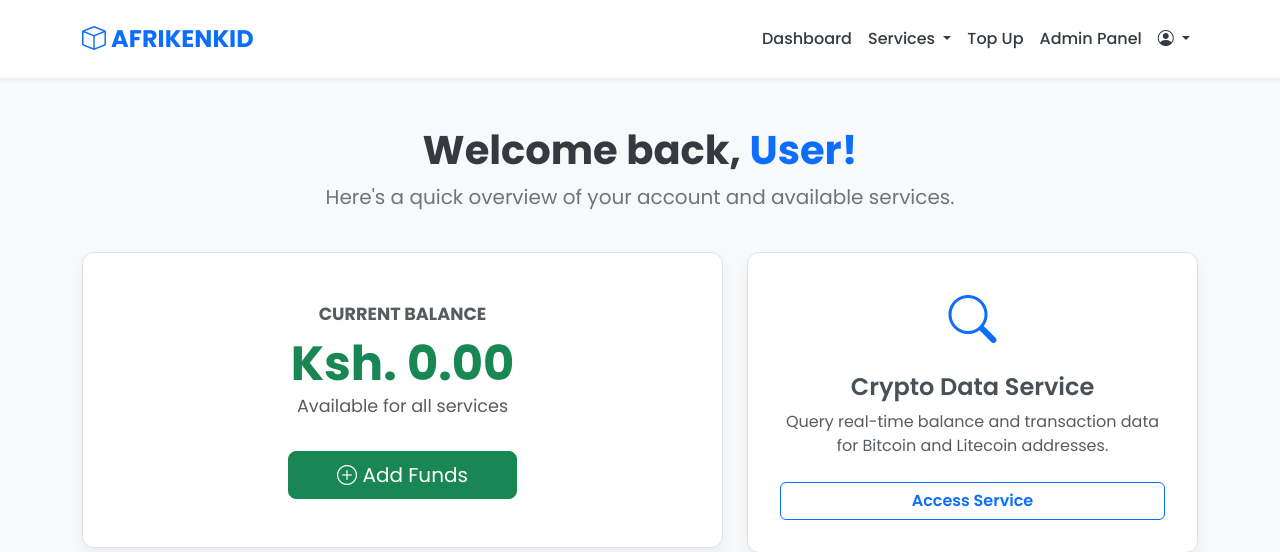
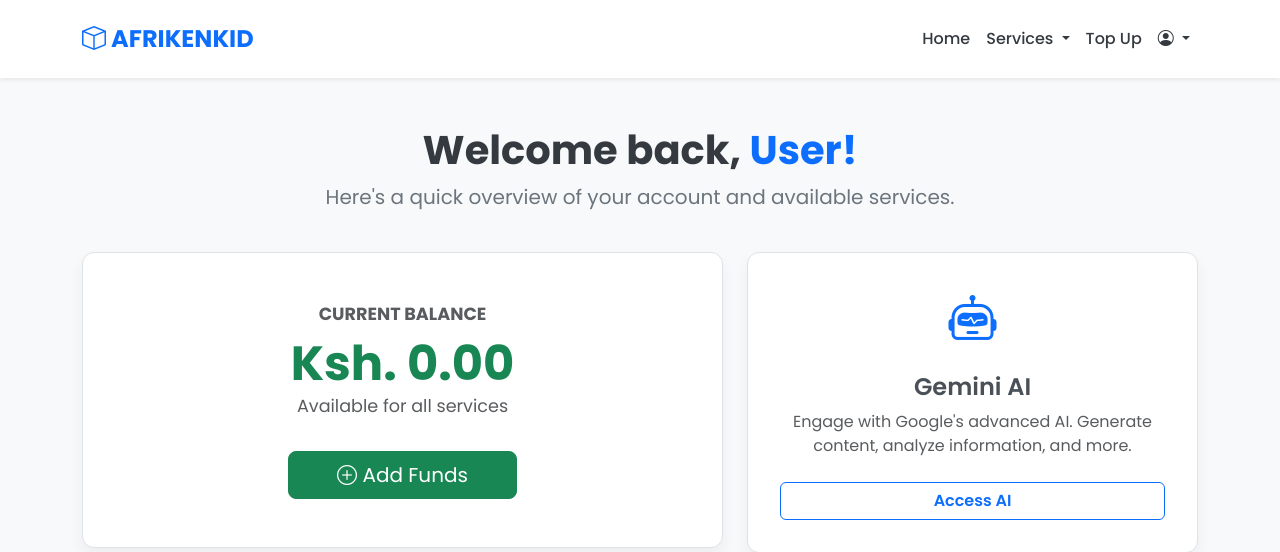
Before and after one commit to nehemiaobati/codeigniter, a CodeIgniter 4 app: the page made by app/Views/home/welcome_user.php in a window 1280 px wide. Shown: the top 552 px of the page. Run offline with PHP 8.4 and a stand-in for CodeIgniter, Linux system fonts and the light colour scheme; the template is opened without the code that fills it, so the values that code supplies are empty; some libraries are stand-ins or nearby versions.

Commit message:
feat: Reorder and rename navigation items
Reorders the "Crypto Service Card" to appear after the "Gemini API Card" on the user welcome page.
Renames the "Dashboard" link in the main navigation to "Home" for clarity.
Moves the "Admin Panel" link to be a dropdown item under the user profile, making the main navigation cleaner.

```diff
--- a/app/Views/home/welcome_user.php
+++ b/app/Views/home/welcome_user.php
@@ -182,6 +182,16 @@
                 </div>
                 <?php endif; ?>
 
+                <!-- Gemini API Card -->
+                <div class="col-12">
+                    <div class="dashboard-card action-card">
+                        <div class="icon"><i class="bi bi-robot"></i></div>
+                        <h4>Gemini AI</h4>
+                        <p class="text-muted">Engage with Google's advanced AI. Generate content, analyze information, and more.</p>
+                        <a href="<?= url_to('gemini.index') ?>" class="btn btn-outline-primary">Access AI</a>
+                    </div>
+                </div>
+
                 <!-- Crypto Service Card -->
                 <div class="col-12">
                     <div class="dashboard-card action-card">
@@ -191,16 +201,6 @@
                         <a href="<?= url_to('crypto.index') ?>" class="btn btn-outline-primary">Access Service</a>
                     </div>
                 </div>
-
-                <!-- Gemini API Card -->
-                <div class="col-12">
-                    <div class="dashboard-card action-card">
-                        <div class="icon"><i class="bi bi-robot"></i></div>
-                        <h4>Gemini AI</h4>
-                        <p class="text-muted">Engage with Google's advanced AI. Generate content, analyze information, and more.</p>
-                        <a href="<?= url_to('gemini.index') ?>" class="btn btn-outline-primary">Access AI</a>
-                    </div>
-                </div>
             </div>
         </div>
     </div>
--- a/app/Views/layouts/default.php
+++ b/app/Views/layouts/default.php
@@ -173,7 +173,7 @@
                 <div class="collapse navbar-collapse" id="navbarNav">
                     <ul class="navbar-nav ms-auto text-center">
                         <?php if (session()->get('isLoggedIn')): ?>
-                            <li class="nav-item"><a class="nav-link" href="<?= url_to('home') ?>">Dashboard</a></li>
+                            <li class="nav-item"><a class="nav-link" href="<?= url_to('home') ?>">Home</a></li>
                             <li class="nav-item dropdown">
                                 <a class="nav-link dropdown-toggle" href="#" id="servicesDropdown" role="button" data-bs-toggle="dropdown" aria-expanded="false">
                                     Services
@@ -184,14 +184,14 @@
                                 </ul>
                             </li>
                             <li class="nav-item"><a class="nav-link" href="<?= url_to('payment.index') ?>">Top Up</a></li>
-                             <?php if (session()->get('is_admin')): ?>
-                                <li class="nav-item"><a class="nav-link" href="<?= url_to('admin.index') ?>">Admin Panel</a></li>
-                            <?php endif; ?>
                             <li class="nav-item dropdown">
                                 <a class="nav-link dropdown-toggle" href="#" id="userDropdown" role="button" data-bs-toggle="dropdown" aria-expanded="false">
                                     <i class="bi bi-person-circle"></i> <?= esc(session()->get('username')) ?>
                                 </a>
                                 <ul class="dropdown-menu dropdown-menu-end" aria-labelledby="userDropdown">
+                                    <?php if (session()->get('is_admin')): ?>
+                                        <li class="nav-item"><a class="dropdown-item" href="<?= url_to('admin.index') ?>">Admin Panel</a></li>
+                                    <?php endif; ?>
                                     <li><a class="dropdown-item" href="<?= url_to('account.index') ?>">My Account</a></li>
                                     <li><hr class="dropdown-divider"></li>
                                     <li><a class="dropdown-item" href="<?= url_to('logout') ?>">Logout</a></li>
```
